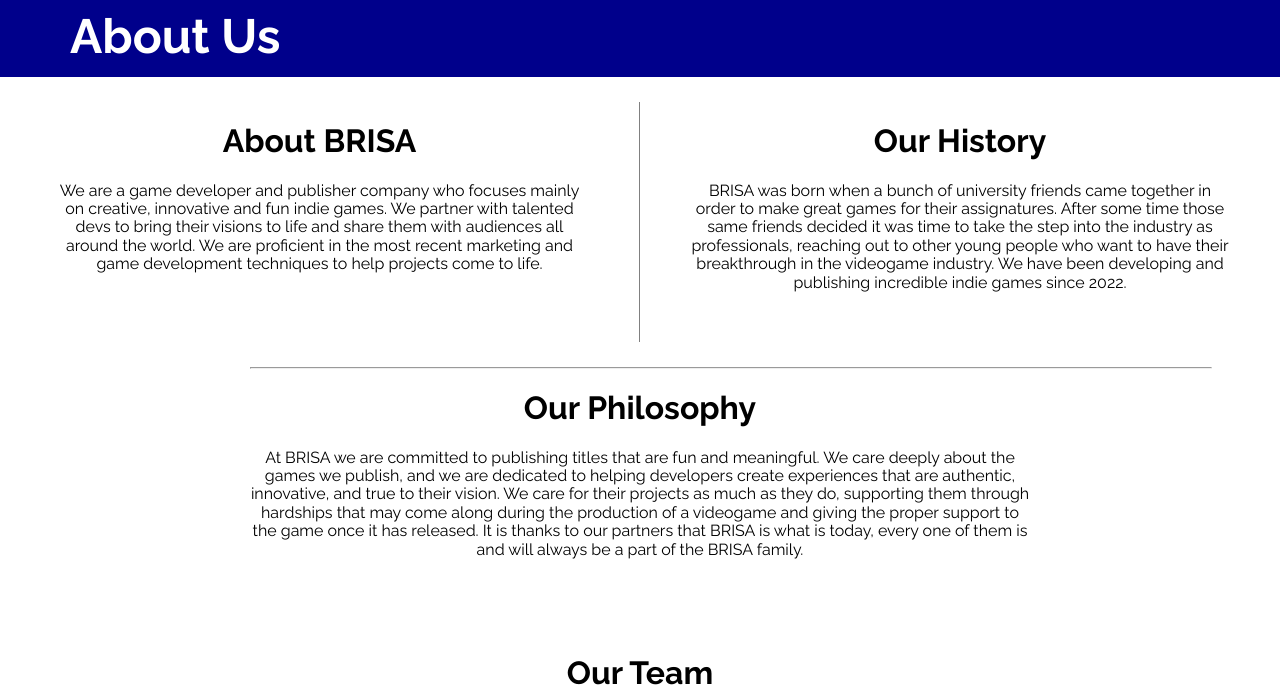
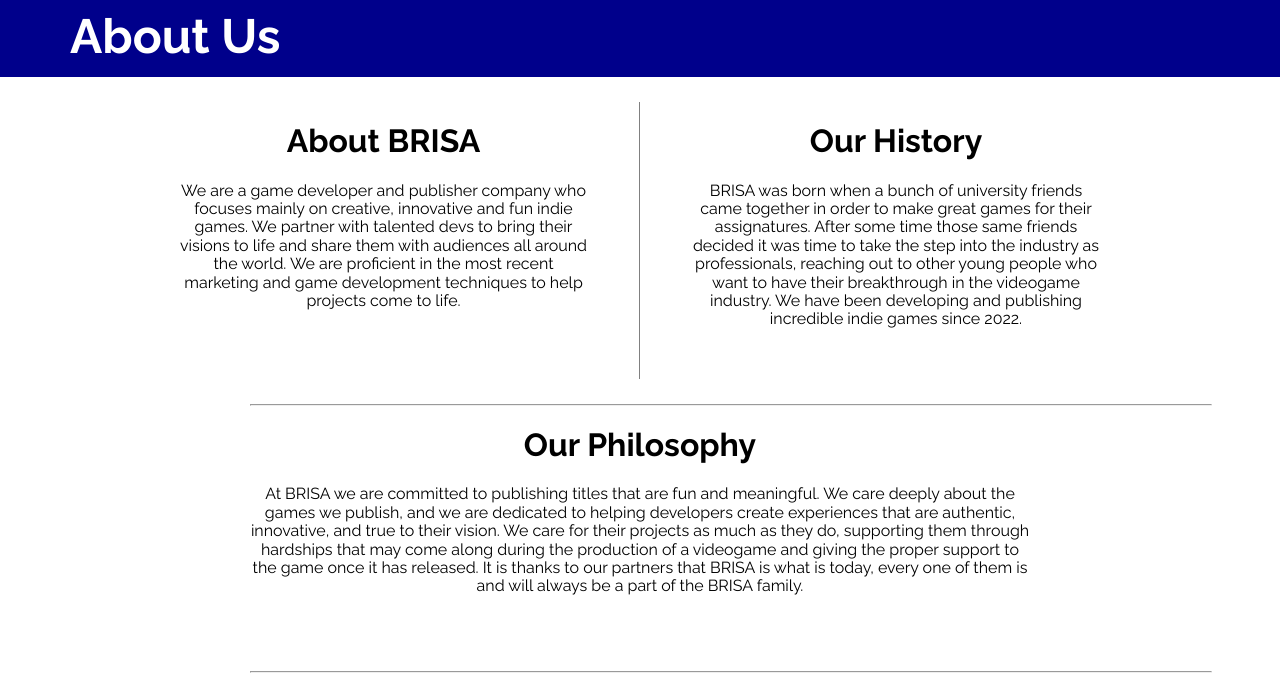
Before and after one commit to BCzk/TpDisWeb, a plain HTML site: page Paginas/about.html in a window 1280 px wide. Shown: the part 73-771 px from the top of the page. Drawn offline with Linux system fonts and the light colour scheme.

Commit message:
Tweak estilo about us

```diff
--- a/Estilos/estilo-about.css
+++ b/Estilos/estilo-about.css
@@ -25,7 +25,7 @@ header h1 {
     width: 100vw;
 }
 .about {
-    width: 50%;
+    width: 40%;
     text-align: center;
     margin-top: 50px;
     padding-left: 50px;
@@ -35,7 +35,7 @@ header h1 {
     border-right: 1px solid grey;
 }
 .history {
-    width: 50%;
+    width: 40%;
     text-align: center;
     margin-top: 50px;
     padding-left: 50px;
--- a/Paginas/about.html
+++ b/Paginas/about.html
@@ -68,6 +68,7 @@
                     </div>
                     <!-- Our Team -->
                     <div class="team">
+                        <hr class="hbar" />
                         <h1>Our Team</h1>
                         <div class="members">
                             <div>
```
